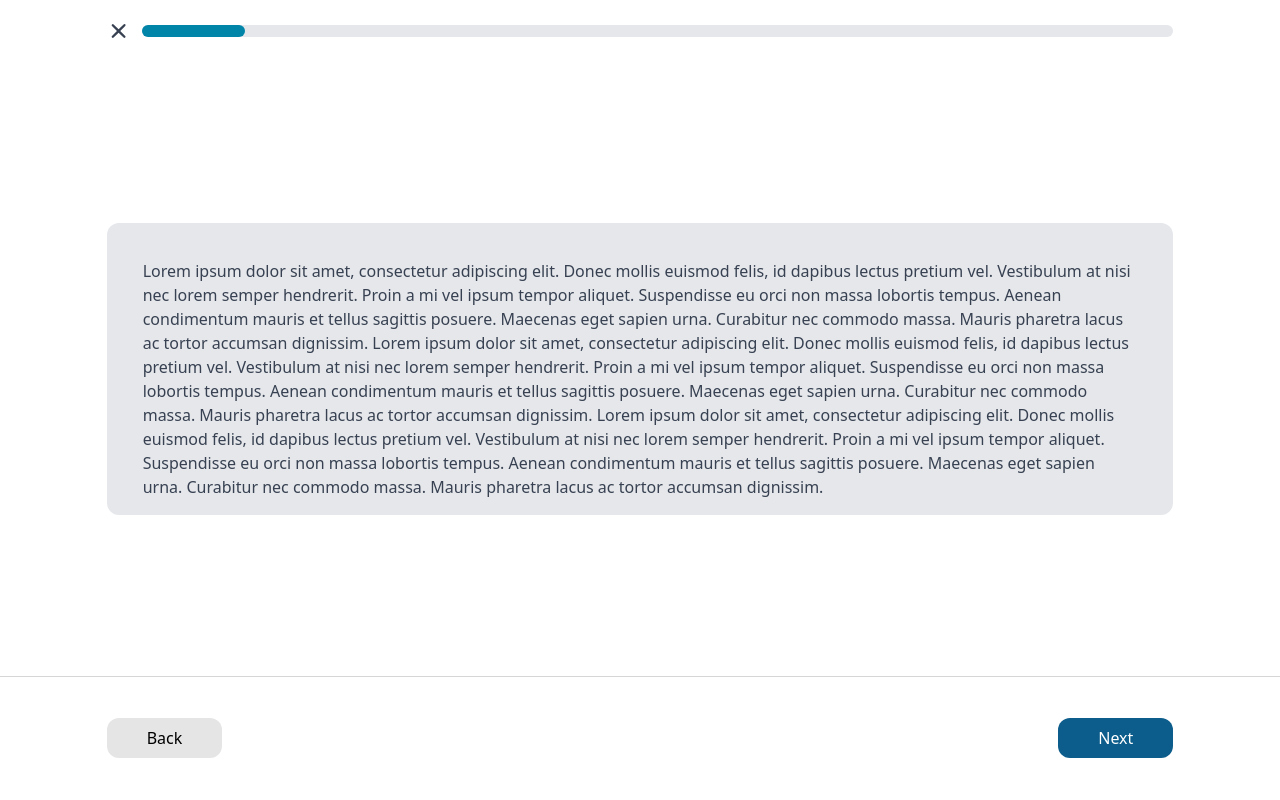
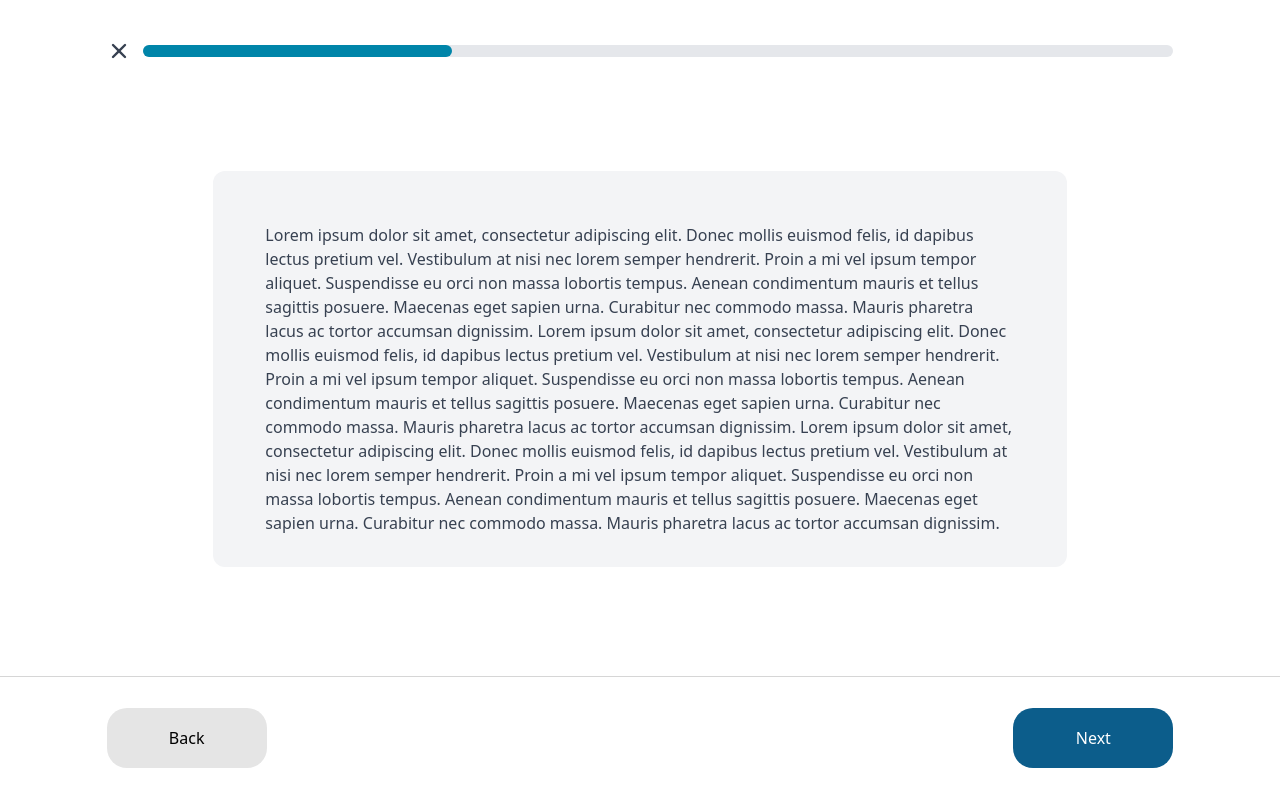
Before and after one commit to pathustler/expX-web, a Next.js app in the folder expx-web/: page /lessons in a window 1280 px wide. Built offline with nearby package versions, Linux system fonts and the light colour scheme.

Commit message:
Polish lesson file

```diff
--- a/expx-web/components/lessonspage/BottomBar.tsx
+++ b/expx-web/components/lessonspage/BottomBar.tsx
@@ -1,15 +1,18 @@
 import React from 'react';
 import "@/app/lessons.css"
-
-const BottomBar = () => {
+import "./lesson.css"
+interface ProgressBarProps {
+  percentage: number;
+}
+const BottomBar: React.FC<ProgressBarProps> = ({ percentage }) => {
   return (
     <div className="flex justify-center items-center h-full">
       <div className="flex justify-between items-center bg-white py-2 w-5/6">
-        <button className="bg-gray-self rounded-xl text-black px-10 py-2 flex items-center">
+        <button className={percentage==0 ? "disabled" : "back-button"}>
           Back
         </button>
-        <button className="bg-blue-self2 rounded-xl text-white px-10 py-2 flex items-center">
-          Next
+        <button className="next-button">
+          {percentage==100 ? "Finish" : "Next"}
         </button>
       </div>
     </div>
--- a/expx-web/components/lessonspage/PageContent.tsx
+++ b/expx-web/components/lessonspage/PageContent.tsx
@@ -4,9 +4,9 @@ import '@/app/lessons.css';
 const PageContent = () => {
   return (
     <div className="flex items-center justify-center h-full">
-      <div className="bg-gray-200 rounded-xl px-5 pt-5 w-5/6 max-h-80-percent overflow-y-auto custom-scrollbar">
+      <div className="bg-gray-100 rounded-xl px-5 pt-5 w-4/6 max-h-80-percent overflow-y-auto custom-scrollbar">
         <div className="p-4">
-          <p className="text-gray-700">
+          <p className="text-gray-700 p-4">
             Lorem ipsum dolor sit amet, consectetur adipiscing elit. Donec mollis euismod felis, id dapibus lectus pretium vel. Vestibulum at nisi nec lorem semper hendrerit. Proin a mi vel ipsum tempor aliquet. Suspendisse eu orci non massa lobortis tempus. Aenean condimentum mauris et tellus sagittis posuere. Maecenas eget sapien urna. Curabitur nec commodo massa. Mauris pharetra lacus ac tortor accumsan dignissim.
             Lorem ipsum dolor sit amet, consectetur adipiscing elit. Donec mollis euismod felis, id dapibus lectus pretium vel. Vestibulum at nisi nec lorem semper hendrerit. Proin a mi vel ipsum tempor aliquet. Suspendisse eu orci non massa lobortis tempus. Aenean condimentum mauris et tellus sagittis posuere. Maecenas eget sapien urna. Curabitur nec commodo massa. Mauris pharetra lacus ac tortor accumsan dignissim.
             Lorem ipsum dolor sit amet, consectetur adipiscing elit. Donec mollis euismod felis, id dapibus lectus pretium vel. Vestibulum at nisi nec lorem semper hendrerit. Proin a mi vel ipsum tempor aliquet. Suspendisse eu orci non massa lobortis tempus. Aenean condimentum mauris et tellus sagittis posuere. Maecenas eget sapien urna. Curabitur nec commodo massa. Mauris pharetra lacus ac tortor accumsan dignissim.
--- a/expx-web/components/lessonspage/ProgressBar.tsx
+++ b/expx-web/components/lessonspage/ProgressBar.tsx
@@ -9,10 +9,11 @@ interface ProgressBarProps {
 
 const ProgressBar: React.FC<ProgressBarProps> = ({ percentage }) => {
   return (
-    <div className="flex items-center justify-center h-full">
+    <div className="flex items-center justify-center h-full mt-5">
       <div className="w-5/6">
         <div className="flex items-center">
-          <XIcon className="h-6 w-6 mr-3 text-gray-700" />
+          <button><XIcon className="h-6 w-6 mr-3 text-gray-700" /></button>
+
           <div className="w-full bg-gray-200 rounded-full h-3">
             <div
               className="h-full bg-blue-self rounded-full"
--- /dev/null
+++ b/expx-web/components/lessonspage/lesson.css
@@ -0,0 +1,46 @@
+.back-button{
+    display: flex;
+    flex-direction: row;
+    justify-content: center;
+    align-items: center;
+    padding: 20px 60px;
+    gap: 10px;
+
+    width: 160px;
+    height: 60px;
+
+    background: #E5E5E5;
+    border-radius: 20px;
+}
+
+.disabled {
+    display: flex;
+    flex-direction: row;
+    justify-content: center;
+    align-items: center;
+    padding: 20px 60px;
+    gap: 10px;
+
+    width: 160px;
+    height: 60px;
+    cursor: default;
+    border-radius: 20px;
+background: #E5E5E5;
+color: rgba(0, 0, 0, 0.2);
+
+}
+.next-button{
+    display: flex;
+flex-direction: row;
+justify-content: center;
+align-items: center;
+padding: 20px 60px;
+gap: 10px;
+
+width: 160px;
+height: 60px;
+
+background: #0C5D8B;
+border-radius: 20px;
+color: white;
+}
--- a/expx-web/pages/lessons.tsx
+++ b/expx-web/pages/lessons.tsx
@@ -5,12 +5,14 @@ import ProgressBar from '@/components/lessonspage/ProgressBar'
 import PageContent from '@/components/lessonspage/PageContent'
 import BottomBar from '@/components/lessonspage/BottomBar'
 
+
 const lessons = () => {
+  const percentage=30
   return (
     <div className="lessonsContainer">
-      <div className="progressbar"><ProgressBar percentage={10} /></div>
+      <div className="progressbar"><ProgressBar percentage={percentage} /></div>
       <div className="pagecontent"><PageContent /></div>
-      <div className="bottombar"><BottomBar /></div>
+      <div className="bottombar"><BottomBar percentage={percentage} /></div>
     </div>
   )
 }
```
